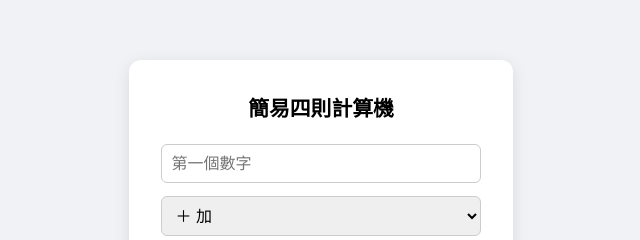
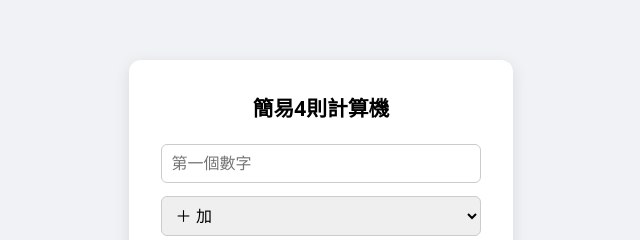
Before and after one commit to marcohsiao1201-ui/First-Repo, a plain HTML site: page index.html in a window 1280 px wide. Shown: the part 155-395 px from the top of the page, 319-959 px from the left. Drawn offline with Linux system fonts and the light colour scheme.

Commit message:
Update index.html

```diff
--- a/index.html
+++ b/index.html
@@ -16,7 +16,7 @@
 </head>
 <body>
 <div class="card">
-  <h1>簡易四則計算機</h1>
+  <h1>簡易4則計算機</h1>
   <input id="a" type="number" placeholder="第一個數字" step="any">
   <select id="op">
     <option value="+">＋ 加</option>
```
